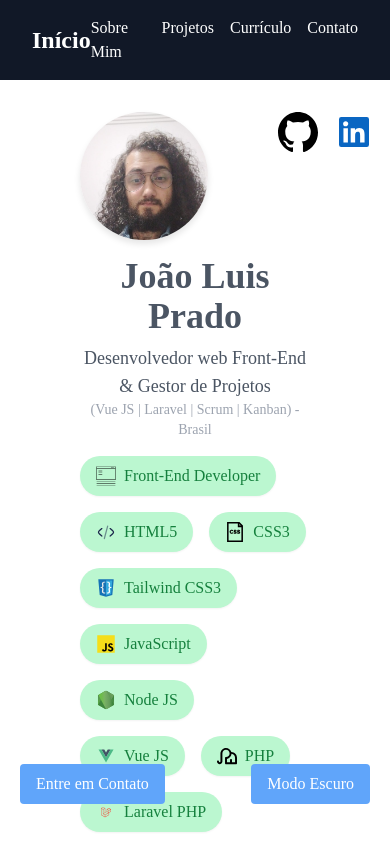
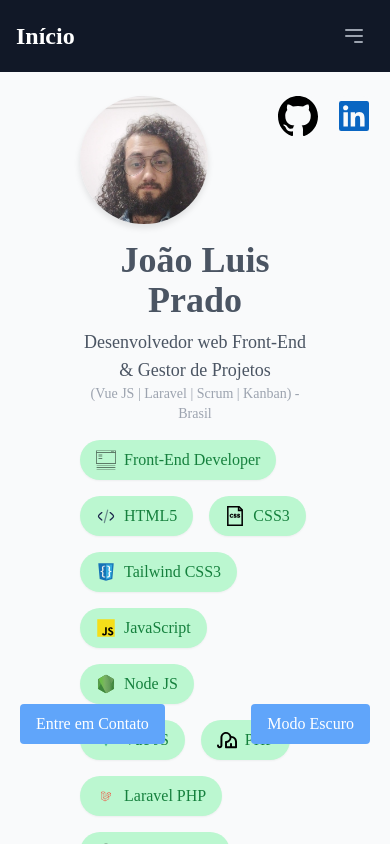
Before and after one commit to joaoluis17/portfolio, a Vue app: page / in a window 390 px wide. Shown: the top 844 px of the page. Built offline with nearby package versions, Linux system fonts and the light colour scheme.

Commit message:
finalizando a responsividade do site

```diff
--- a/src/App.vue
+++ b/src/App.vue
@@ -1,8 +1,8 @@
 <template>
   <Header />
-  <section class="bg-bg-gray-50 dark:bg-gray-900">
+  <section class="bg-gray-50 dark:bg-gray-900">
     <div class="font-roboto-flex app-container max-w-5xl">
-      <main>
+      <main class="pt-16">
         <router-view />
       </main>
     </div>
--- /dev/null
+++ b/src/components/BackToUpButton.vue
@@ -0,0 +1,51 @@
+<template>
+    <button
+      v-if="isVisible"
+      @click="scrollToTop"
+      class="fixed bottom-4 right-4 p-3 bg-blue-500 text-white rounded-full shadow-lg hover:bg-blue-400 focus:outline-none"
+    >
+      Topo ↑
+    </button>
+  </template>
+
+  <script>
+  export default {
+    name: "BackToUpButton",
+    data() {
+      return {
+        isVisible: false,
+      };
+    },
+    mounted() {
+      window.addEventListener('scroll', this.checkScrollPosition);
+    },
+    destroyed() {
+      window.removeEventListener('scroll', this.checkScrollPosition);
+    },
+    methods: {
+      checkScrollPosition() {
+        if (window.scrollY > 300) {
+          this.isVisible = true;
+        } else {
+          this.isVisible = false;
+        }
+      },
+      scrollToTop() {
+        window.scrollTo({
+          top: 0,
+          behavior: 'smooth',
+        });
+      },
+    },
+  };
+  </script>
+
+  <style scoped>
+  button {
+    transition: opacity 0.3s ease;
+  }
+
+  button:hover {
+    opacity: 0.8;
+  }
+  </style>
--- a/src/components/ContactButton.vue
+++ b/src/components/ContactButton.vue
@@ -1,6 +1,6 @@
 <template>
-    <router-link to="/contact" class="contact-button">
-      <button class=" bg-blue-400 dark:bg-green-300 text-white dark:text-gray-800 py-2 px-4 rounded hover:bg-blue-700 whitespace-nowrap">
+  <router-link to="/contact" :style="{ bottom: adjustedBottom + 'px' }" class="fixed left-5 z-[1000]">
+    <button class="bg-blue-400 dark:bg-green-300 text-white dark:text-gray-800 py-2 px-4 rounded dark:hover:bg-green-700 hover:bg-blue-700 whitespace-nowrap">
       Entre em Contato
     </button>
   </router-link>
@@ -8,15 +8,35 @@
 
 <script>
 export default {
-    name: 'ContactButton'
+  name: "ContactButton",
+  data() {
+    return {
+      adjustedBottom: 80, // Posição inicial
+    };
+  },
+  mounted() {
+    this.updateButtonPosition();
+    window.addEventListener("resize", this.updateButtonPosition);
+  },
+  beforeUnmount() {
+    window.removeEventListener("resize", this.updateButtonPosition);
+  },
+  methods: {
+    updateButtonPosition() {
+      const footer = document.querySelector("footer");
+      if (footer && window.innerWidth < 1024) { // Apenas no mobile
+        const footerTop = footer.getBoundingClientRect().top;
+        const windowHeight = window.innerHeight;
+
+        if (footerTop < windowHeight - 30) { // Se o footer está visível
+          this.adjustedBottom = windowHeight - footerTop + 50;
+        } else {
+          this.adjustedBottom = 100; // Posição padrão
         }
+      } else {
+        this.adjustedBottom = 80; // Reset no desktop
+      }
+    }
+  }
+};
 </script>
-
-  <style scoped>
-  .contact-button {
-    position: fixed;
-    left: 20px;
-    bottom: 40px;
-    z-index: 1000;
-  }
-  </style>
--- a/src/components/Footer.vue
+++ b/src/components/Footer.vue
@@ -3,8 +3,8 @@
     <section class="flex flex-col justify-around items-center mt-4 px-12">
       <p>&copy; {{ new Date().getFullYear() }} João Luis Prado. Todos os direitos reservados.</p>
       <div class="flex space-x-4 mt-4 flex-row ">
-        <a href="https://github.com/joaoluis17" target="_blank" class="hover:text-blue-400">GitHub</a>
-        <a href="https://www.linkedin.com/in/joao-luis-prado/" target="_blank" class="hover:text-blue-400">LinkedIn</a>
+        <a href="https://github.com/joaoluis17" target="_blank" class="text-lg hover:text-blue-400">GitHub</a>
+        <a href="https://www.linkedin.com/in/joao-luis-prado/" target="_blank" class="text-lg hover:text-blue-400">LinkedIn</a>
       </div>
     </section>
   </footer>
--- a/src/components/Header.vue
+++ b/src/components/Header.vue
@@ -1,43 +1,49 @@
 <template>
-  <header class="bg-gray-900 dark:bg-black bg text-white dark:text-gray-50 p-4">
-    <nav class="flex justify-between items-center">
-      <div class="text-2xl font-bold pl-4">
+  <header class="fixed top-0 left-0 w-full z-50 bg-gray-900 dark:bg-black text-white dark:text-gray-50 p-4">
+    <nav class="max-w-screen-xl mx-auto flex justify-between items-center">
+      <div class="text-2xl font-bold">
         <a href="#home" @click="goToSection('home')" class="hover:text-blue-400">Início</a>
       </div>
-      <ul class="flex space-x-4 pr-4">
-        <li><a href="#about" @click="goToSection('about')" class="hover:text-blue-400">Sobre Mim</a></li>
-        <li><a href="#projects" @click="goToSection('projects')" class="hover:text-blue-400">Projetos</a></li>
-        <li><a href="#resume" @click="goToSection('resume')" class="hover:text-blue-400">Currículo</a></li>
-        <li><router-link to="/contact" class="hover:text-blue-400">Contato</router-link></li>
+
+      <button @click="menuOpen = !menuOpen" class="md:hidden p-2 text-gray-400 hover:text-white">
+        <svg v-if="!menuOpen" class="w-6 h-6" xmlns="http://www.w3.org/2000/svg" fill="none" viewBox="0 0 24 24" stroke="currentColor">
+          <path stroke-linecap="round" stroke-linejoin="round" stroke-width="2" d="M4 6h16M4 12h16m-7 6h7"></path>
+        </svg>
+        <svg v-else class="w-6 h-6" xmlns="http://www.w3.org/2000/svg" fill="none" viewBox="0 0 24 24" stroke="currentColor">
+          <path stroke-linecap="round" stroke-linejoin="round" stroke-width="2" d="M6 18L18 6M6 6l12 12"></path>
+        </svg>
+      </button>
+
+      <ul
+        :class="menuOpen ? 'block' : 'hidden'" @click.away="menuOpen = false"
+        class="absolute z-50 md:relative top-16 md:top-auto left-0 w-full md:w-auto bg-gray-800 md:bg-transparent md:flex flex-col md:flex-row items-center md:space-x-4 p-4 md:p-0">
+        <li><a href="#about" @click="goToSection('about')" class="block py-2 px-3 hover:text-blue-400">Sobre Mim</a></li>
+        <li><a href="#projects" @click="goToSection('projects')" class="block py-2 px-3 hover:text-blue-400">Projetos</a></li>
+        <li><a href="#resume" @click="goToSection('resume')" class="block py-2 px-3 hover:text-blue-400">Currículo</a></li>
+        <li><router-link to="/contact" class="block py-2 px-3 hover:text-blue-400" @click="menuOpen = false">Contato</router-link></li>
       </ul>
     </nav>
   </header>
 </template>
 
-
 <script>
 export default {
+  data() {
+    return {
+      menuOpen: false,
+    };
+  },
   methods: {
-    // Função de navegação suave para a seção
     goToSection(section) {
-      // Navega para a tela inicial
       this.$router.push('/');
-
-      // Aguarda a renderização da página e faz o scroll para a seção
       this.$nextTick(() => {
         const element = document.getElementById(section);
         if (element) {
           element.scrollIntoView({ behavior: 'smooth' });
         }
       });
+      this.menuOpen = false;
     },
   },
-}
+};
 </script>
-
-<style>
-html {
-  scroll-behavior: smooth;
-}
-
-</style>
--- a/src/components/ThemeButton.vue
+++ b/src/components/ThemeButton.vue
@@ -1,28 +1,60 @@
 <template>
-      <button @click="toggleDark()" class="theme-button bg-blue-400 dark:bg-green-300 text-white dark:text-gray-800 py-2 px-4 rounded hover:bg-blue-700 whitespace-nowrap">
+  <button
+    @click="toggleDark()"
+    class="theme-button bg-blue-400 dark:bg-green-300 text-white dark:text-gray-800 py-2 px-4 rounded dark:hover:bg-green-700 hover:bg-blue-700 whitespace-nowrap"
+    :style="{ bottom: adjustedBottom + 'px' }"
+  >
     Modo Escuro
   </button>
 </template>
 
 <script>
-  import { useDark, useToggle } from '@vueuse/core'
+import { useDark, useToggle } from "@vueuse/core";
 
 export default {
-    name: 'ThemeButton',
-    setup () {
-        const isDark = useDark()
-        const toggleDark = useToggle(isDark)
+  name: "ThemeButton",
+  setup() {
+    const isDark = useDark();
+    const toggleDark = useToggle(isDark);
 
-        return { toggleDark }
+    return { toggleDark };
+  },
+  data() {
+    return {
+      adjustedBottom: 80, // Posição inicial
+    };
+  },
+  mounted() {
+    this.updateButtonPosition();
+    window.addEventListener("resize", this.updateButtonPosition);
+  },
+  beforeUnmount() {
+    window.removeEventListener("resize", this.updateButtonPosition);
+  },
+  methods: {
+    updateButtonPosition() {
+      const footer = document.querySelector("footer");
+      if (footer && window.innerWidth < 1024) {
+        const footerTop = footer.getBoundingClientRect().top;
+        const windowHeight = window.innerHeight;
+
+        if (footerTop < windowHeight - 30) { // Se o footer está visível
+          this.adjustedBottom = windowHeight - footerTop + 50;
+        } else {
+          this.adjustedBottom = 100; // Posição padrão
+        }
+      } else {
+        this.adjustedBottom = 80;
       }
     }
+  }
+};
 </script>
 
 <style scoped>
 .theme-button {
   position: fixed;
   right: 20px;
-    bottom: 40px;
   z-index: 1000;
 }
 </style>
--- a/src/views/Home.vue
+++ b/src/views/Home.vue
@@ -1,8 +1,16 @@
 <template>
   <div class="relative w-full">
     <div class="absolute top-0 right-0 flex space-x-4 p-4 mt-4">
-      <a href="https://github.com/joaoluis17"><img src="../assets/github-logo.svg" class="w-10 h-10 hover:w-16 hover:h-16" alt="GitHub Logo"/></a>
-      <a href="https://www.linkedin.com/in/joao-luis-prado/"><img src="../assets/linkedin-logo.svg" class="w-10 h-10 hover:w-16 hover:h-16" alt="LinkedIn Logo"/></a>
+        <a href="https://github.com/joaoluis17">
+          <div class="bg-gray-50 rounded-xl border-gray-150 p-0">
+            <img src="../assets/github-logo.svg" class="w-10 h-10 hover:w-16 hover:h-16" alt="GitHub Logo"/>
+          </div>
+        </a>
+        <a href="https://www.linkedin.com/in/joao-luis-prado/">
+          <div class="bg-gray-50 rounded-xl border-gray-150 p-0">
+            <img src="../assets/linkedin-logo.svg" class="w-10 h-10 hover:w-16 hover:h-16" alt="LinkedIn Logo"/>
+          </div>
+        </a>
     </div>
     <section class="w-full flex flex-row px-12 items-center gap-6">
       <div id="home" class="p-8 flex flex-col items-start">
@@ -109,9 +117,12 @@
 
   <ThemeButton />
 
+  <BackToUpButton />
+
 </template>
 
 <script>
+import BackToUpButton from '../components/BackToUpButton.vue';
 import ContactButton from '../components/ContactButton.vue';
 import ThemeButton from '../components/ThemeButton.vue';
 import About from './About.vue';
@@ -125,7 +136,8 @@ export default {
     Projects,
     Resume,
     ContactButton,
-    ThemeButton
+    ThemeButton,
+    BackToUpButton
   }
 };
 </script>
--- a/src/views/Projects.vue
+++ b/src/views/Projects.vue
@@ -60,17 +60,17 @@ data() {
     selectedProject: null,
     projects: [
       {
-        title: 'Conversor',
-        description: 'Esse é um projeto de conversor universal criado junto com o João Fernando (ocorvu)',
-        fullDescription: 'Criamos esse projeto com o intuito de estudarmos o Front-End. Nele, temos um conversor de texto com as seguintes opções: Maiúsculo, Minúsculo, Capitalizar, MaIuScUlO, mInUsCuLo, Inverso, Reverso e Copiar texto. Além de um conversor de medidas, com as opções: km, hm, dam, m, dm, cm, mm.',
-        link: 'https://github.com/ocorvu/conversor.git',
-      },
-      {
         title: 'Site Pessoal',
         description: 'Nesse projeto, criei um site pessoal para divulgar meus trabalhos na área da música',
         fullDescription: 'Essa landing page, criada em Vue JS, com layout totalmente responsivo e com diversas telas integradas no arquivo principal.',
         link: 'https://github.com/joaoluis17/music-portfolio',
         linkSite: 'https://john-prado.netlify.app/',
+      },
+      {
+        title: 'Conversor',
+        description: 'Esse é um projeto de conversor universal criado junto com o João Fernando (ocorvu)',
+        fullDescription: 'Criamos esse projeto com o intuito de estudarmos o Front-End. Nele, temos um conversor de texto com as seguintes opções: Maiúsculo, Minúsculo, Capitalizar, MaIuScUlO, mInUsCuLo, Inverso, Reverso e Copiar texto. Além de um conversor de medidas, com as opções: km, hm, dam, m, dm, cm, mm.',
+        link: 'https://github.com/ocorvu/conversor.git',
       },
       {
         title: 'Helpick',
```
Also changed, not shown: 1 other file (tests, documents, lock files or other folders). Lines whose indentation alone changed are shown as unchanged.
